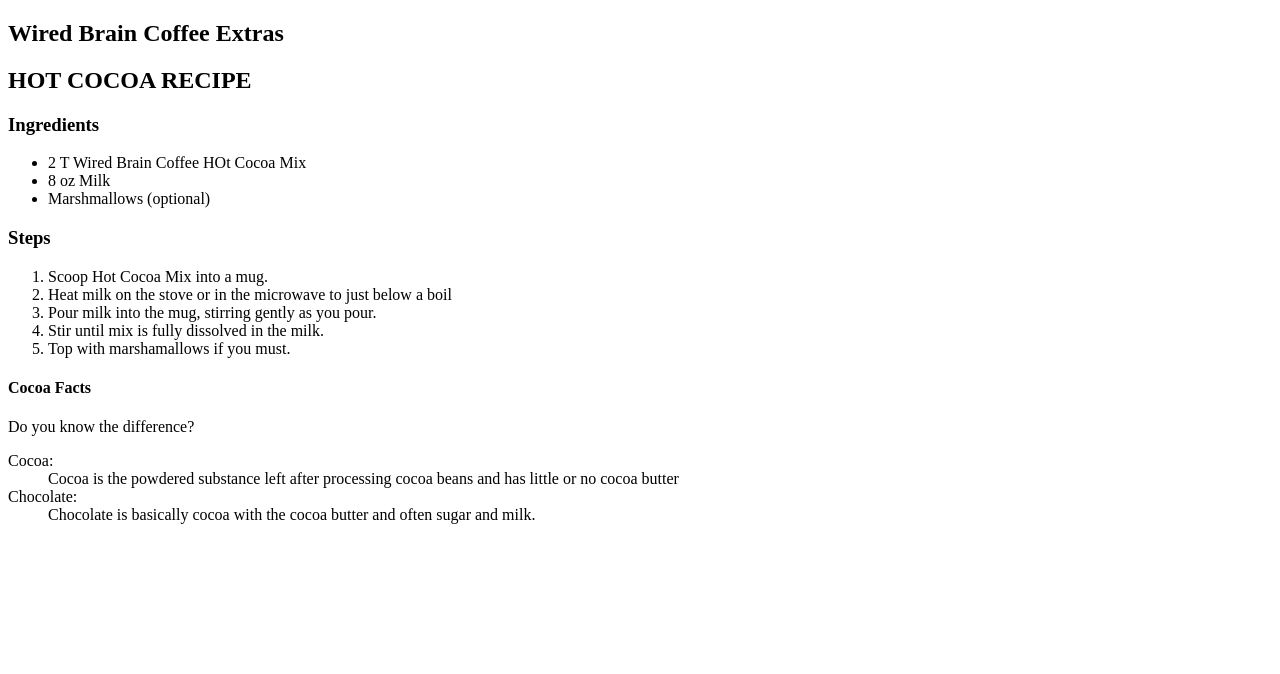
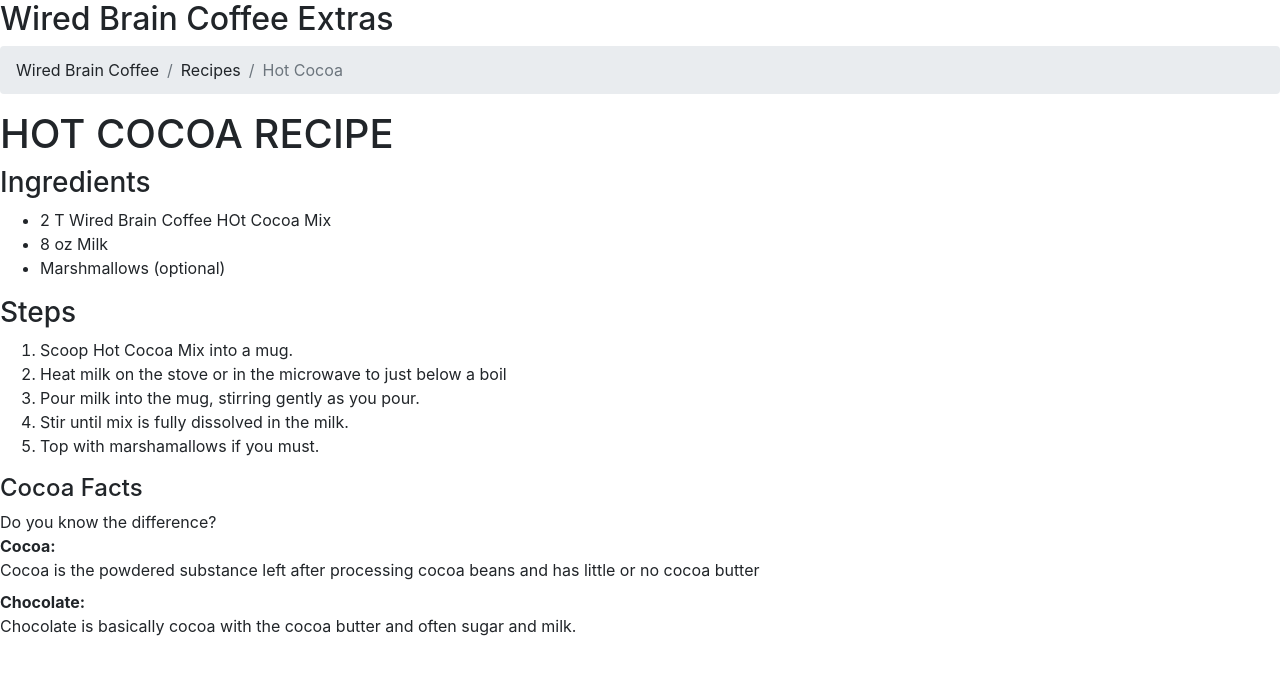
Before and after one commit to SimNinwo/Html_Path, a plain HTML site: page recipes.html in a window 1280 px wide. Drawn offline with nearby package versions, Linux system fonts and the light colour scheme.

Commit message:
Added breadcrumb class and bootstrap stylesheet

```diff
--- a/recipes.html
+++ b/recipes.html
@@ -6,11 +6,17 @@
     <meta name="viewport" content="width=device-width, initail-scale=1">
     <meta http-equiv="X-UA-Compatible" content="IE=edge">
     <title>Hot Cocoa Recipe</title>
+    <link rel="stylesheet" href="https://stackpath.bootstrapcdn.com/bootstrap/4.5.0/css/bootstrap.min.css">
 </head>
 
 <body>
     <header>
         <h2>Wired Brain Coffee Extras</h2>
+        <ol class="breadcrumb">
+            <li class="breadcrumb-item">Wired Brain Coffee</li>
+            <li class="breadcrumb-item">Recipes</li>
+            <li class="breadcrumb-item active">Hot Cocoa</li>
+        </ol>
     </header>
 
     <article title="Hot Cocoa Recipe">
```
